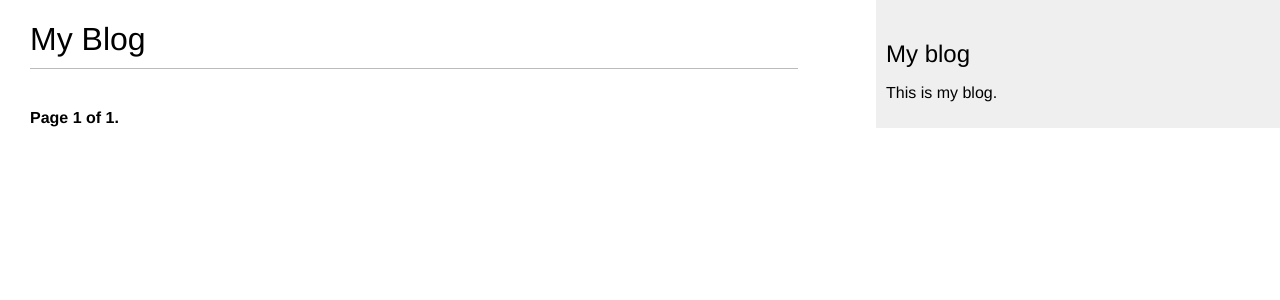
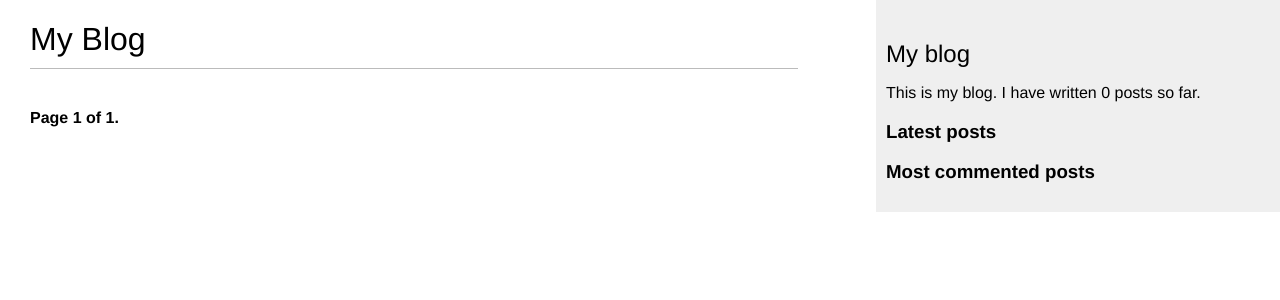
Before and after one commit to salar12345/django_tutoril, a Django app: page /blog/ in a window 1280 px wide. Shown: the top 300 px of the page. Run offline with Django 5.2, Linux system fonts and the light colour scheme; data that the repository does not hold is empty.

Commit message:
add sidebar task

```diff
--- a/blog/templates/blog/base.html
+++ b/blog/templates/blog/base.html
@@ -1,3 +1,4 @@
+{% load blog_tags %}
 {% load static %}
 <!DOCTYPE html>
 <html>
@@ -12,7 +13,20 @@
 </div>
 <div id="sidebar">
     <h2>My blog</h2>
-    <p>This is my blog.</p>
+    <p>This is my blog.
+        I have written {% total_posts %} posts so far.
+    </p>
+    <h3>Latest posts</h3>
+    {% show_latest_posts 3 %}
+    <h3>Most commented posts</h3>
+    {% get_most_commented_posts as most_commented_posts %}
+    <ul>
+        {% for post in most_commented_posts %}
+            <li>
+                <a href="{{ post.get_absolute_url }}">{{ post.title }}</a>
+            </li>
+        {% endfor %}
+    </ul>
 </div>
 </body>
 </html>
--- /dev/null
+++ b/blog/templates/blog/post/latest_post.html
@@ -0,0 +1,7 @@
+<ul>
+    {% for post in latest_posts %}
+        <li>
+            <a href="{{ post.get_absolute_url }}">{{ post.title }}</a>
+        </li>
+    {% endfor %}
+</ul>
--- /dev/null
+++ b/blog/templatetags/blog_tags.py
@@ -0,0 +1,23 @@
+from django import template
+from django.db.models import Count
+
+from blog.models import Post
+
+register = template.Library()
+
+
+@register.simple_tag
+def total_posts():
+    return Post.published.count()
+
+
+@register.inclusion_tag('blog/post/latest_post.html')
+def show_latest_posts(count=5):
+    latest_posts = Post.published.order_by('-publish')[:count]
+
+    return {'latest_posts': latest_posts}
+
+
+@register.simple_tag
+def get_most_commented_posts(count=5):
+    return Post.published.annotate(total_comments=Count('comments')).order_by('-total_comments')[:count]
--- a/blog/views.py
+++ b/blog/views.py
@@ -1,3 +1,4 @@
+
 from django.core.mail import send_mail
 from django.core.paginator import Paginator, EmptyPage, PageNotAnInteger
 from django.shortcuts import render, get_object_or_404
@@ -9,7 +10,6 @@ from blog.forms import EmailPostForm, CommentForm
 from blog.models import Post
 
 from django.db.models import Count
-
 
 class PostListView(ListView):
     queryset = Post.published.all()
```
Also changed, not shown: blog/templatetags/__init__.py (added).
